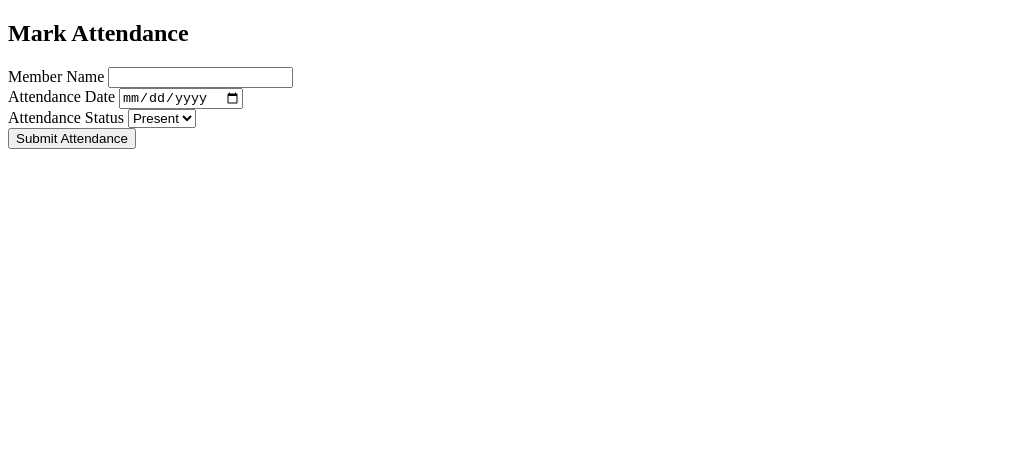
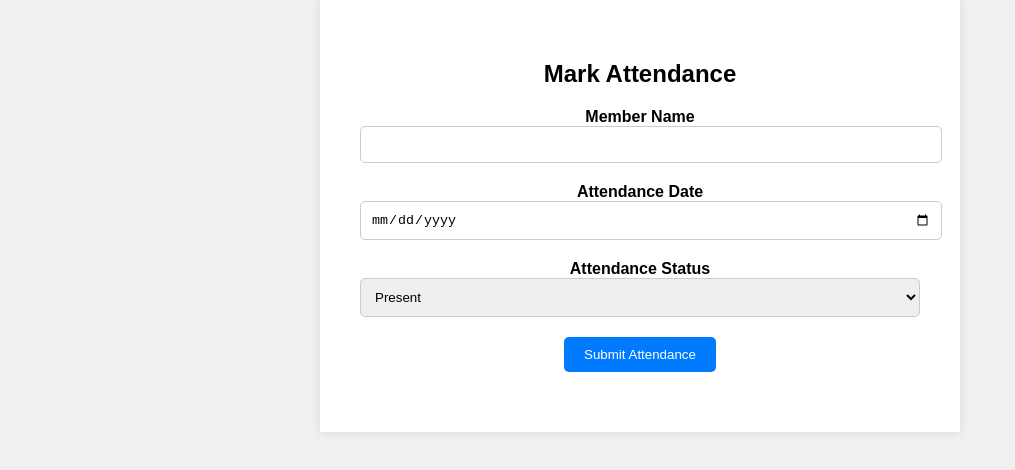
Before and after one commit to remmysilver/Fitness-Club-Management-System, a plain HTML site: page trainer/trainer.html in a window 1280 px wide. Shown: the whole page, without its empty margins (0-1015 px from the left). Drawn offline with Linux system fonts and the light colour scheme.

Commit message:
added folders of each feature

```diff
--- /dev/null
+++ b/Admin/styles.css
@@ -0,0 +1,57 @@
+/* styles.css */
+
+/* Apply some basic styles to the entire page */
+body {
+    font-family: Arial, sans-serif;
+    background-color: #f0f0f0;
+    margin: 0;
+    padding: 0;
+}
+
+.container {
+    max-width: 600px;
+    margin: 0 auto;
+    padding: 20px;
+    background-color: #fff;
+    box-shadow: 0 0 10px rgba(0, 0, 0, 0.1);
+}
+
+/* Style the form */
+.admin-control-panel {
+    text-align: center;
+    padding: 20px;
+}
+
+.admin-control-panel h2 {
+    font-size: 24px;
+    margin-bottom: 20px;
+}
+
+.form-group {
+    margin-bottom: 20px;
+}
+
+label {
+    display: block;
+    font-weight: bold;
+}
+
+select, input[type="text"] {
+    width: 100%;
+    padding: 10px;
+    border: 1px solid #ccc;
+    border-radius: 5px;
+}
+
+button {
+    padding: 10px 20px;
+    background-color: #007BFF;
+    color: #fff;
+    border: none;
+    border-radius: 5px;
+    cursor: pointer;
+}
+
+button:hover {
+    background-color: #0056b3;
+}
--- /dev/null
+++ b/members/styles.css
@@ -0,0 +1,60 @@
+/* styles.css */
+
+/* Apply some basic styles to the entire page */
+body {
+    font-family: Arial, sans-serif;
+    background-color: #f0f0f0;
+    margin: 0;
+    padding: 0;
+}
+
+.container {
+    max-width: 600px;
+    margin: 0 auto;
+    padding: 20px;
+    background-color: #fff;
+    box-shadow: 0 0 10px rgba(0, 0, 0, 0.1);
+}
+
+
+
+/* Style the form */
+.shift-request-form {
+    text-align: center;
+    padding: 20px;
+}
+
+.shift-request-form h2 {
+    font-size: 24px;
+    margin-bottom: 20px;
+}
+
+.form-group {
+    margin-bottom: 20px;
+}
+
+label {
+    display: block;
+    font-weight: bold;
+}
+
+input[type="date"],
+input[type="time"] {
+    width: 100%;
+    padding: 10px;
+    border: 1px solid #ccc;
+    border-radius: 5px;
+}
+
+button {
+    padding: 10px 20px;
+    background-color: #007BFF;
+    color: #fff;
+    border: none;
+    border-radius: 5px;
+    cursor: pointer;
+}
+
+button:hover {
+    background-color: #0056b3;
+}
--- /dev/null
+++ b/trainer/styles.css
@@ -0,0 +1,66 @@
+/* This part of the code styles the entire page.
+It sets the default font to Arial and specifies a generic sans-serif font as a fallback.
+The background color is set to a light gray (#f0f0f0).
+Margins and padding for the `<body>` element are set to zero, removing any default spacing. */
+body {
+    font-family: Arial, sans-serif;
+    background-color: #f0f0f0;
+    margin: 0;
+    padding: 0;
+}
+/* This code styles a container element (with the class "container") that wraps the form.
+It sets a maximum width of 600 pixels, centers it horizontally (`margin: 0 auto`), adds padding, and gives it a white background.
+A box shadow is applied to create a subtle shadow effect. */
+.container {
+    max-width: 600px;
+    margin: 0 auto;
+    padding: 20px;
+    background-color: #fff;
+    box-shadow: 0 0 10px rgba(0, 0, 0, 0.1);
+}
+
+/* Style the form
+This code styles the form itself (with the class "attendance-form").
+It centers the form elements horizontally using `text-align: center`.
+Adds padding around the form to provide spacing.*/
+.attendance-form {
+    text-align: center;
+    padding: 20px;
+}
+/* This part styles the heading within the form.
+It sets the font size to 24 pixels and adds a margin at the bottom to create spacing. */
+.attendance-form h2 {
+    font-size: 24px;
+    margin-bottom: 20px;
+}
+
+.form-group {
+    margin-bottom: 20px;
+}
+
+label {
+    display: block;
+    font-weight: bold;
+}
+
+input[type="text"],
+input[type="date"],
+select {
+    width: 100%;
+    padding: 10px;
+    border: 1px solid #ccc;
+    border-radius: 5px;
+}
+
+button {
+    padding: 10px 20px;
+    background-color: #007BFF;
+    color: #fff;
+    border: none;
+    border-radius: 5px;
+    cursor: pointer;
+}
+
+button:hover {
+    background-color: #0056b3;
+}
```
Also changed, not shown: index.html (+3 -3 lines), Admin/adminpanel.html (renamed from adminpanel.html), members/members.html (renamed from members.html), trainer/trainer.html (renamed from trainer.html).
